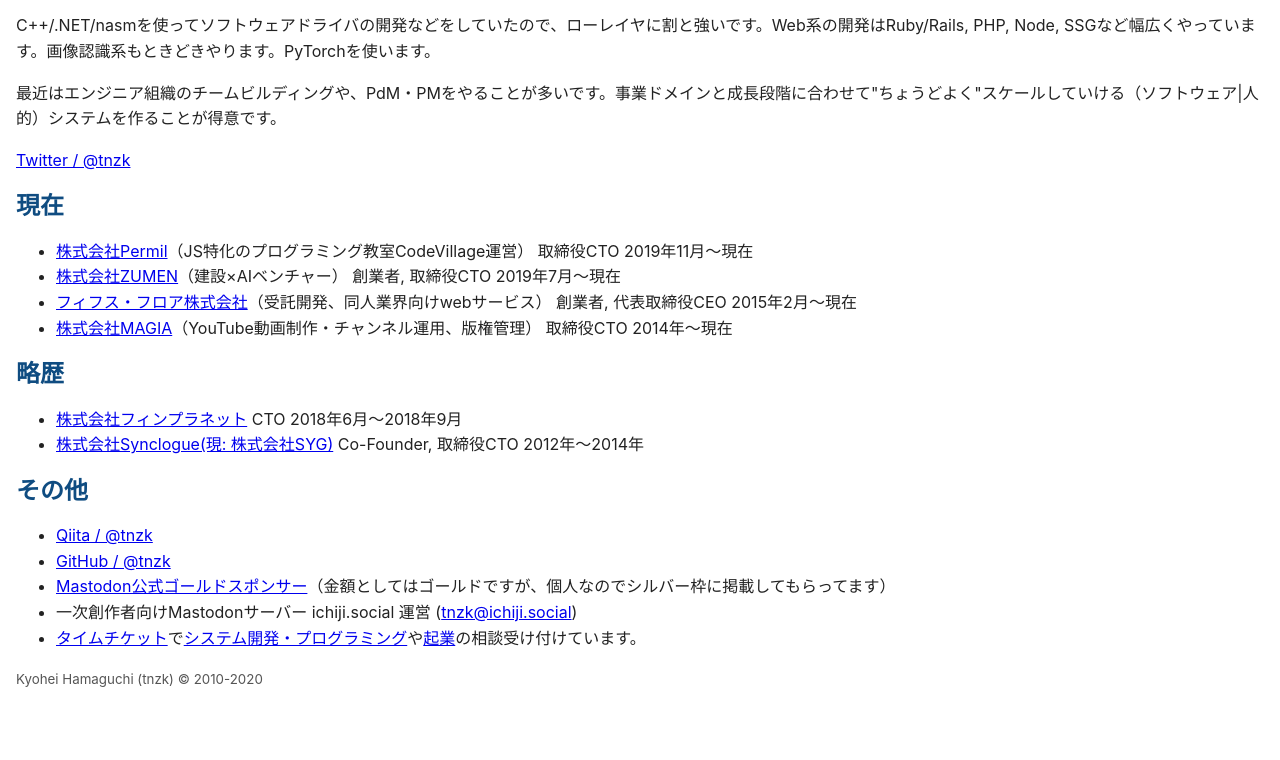
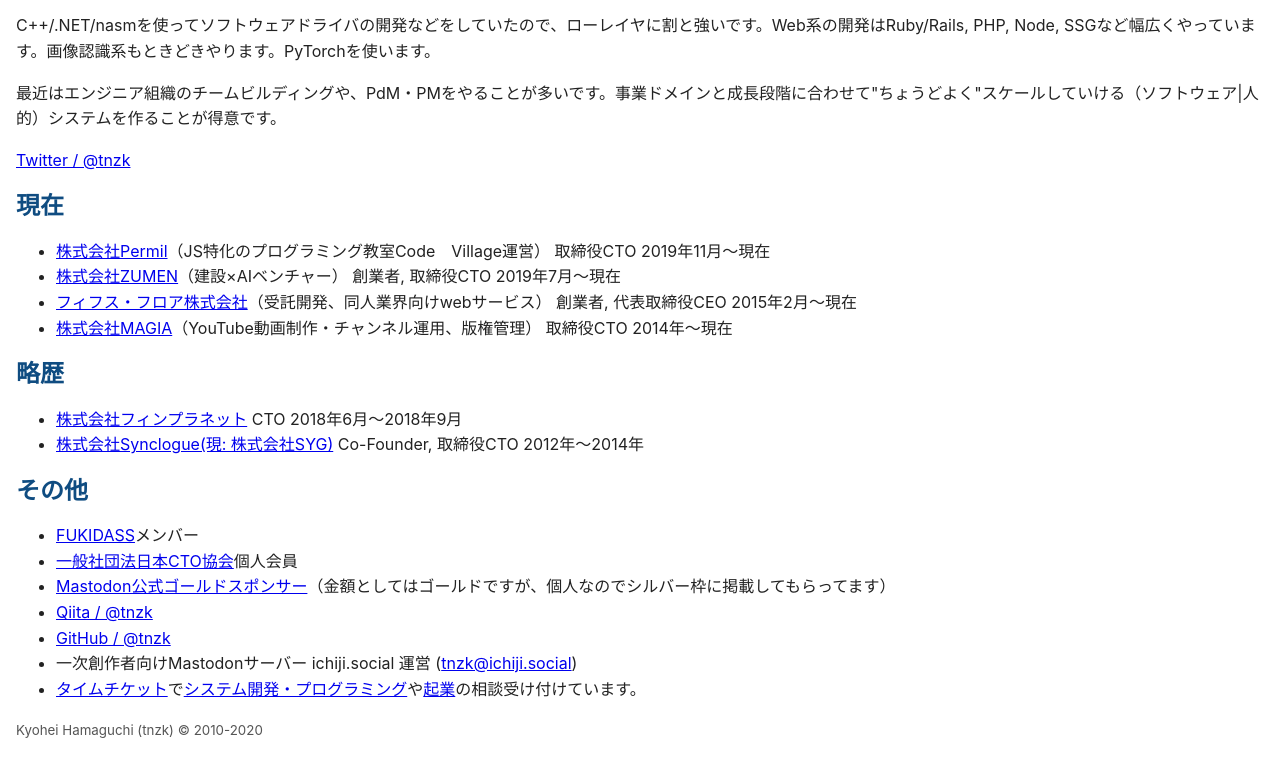
Before and after one commit to tnzk/tnzkorg, a plain HTML site: page index.html in a window 1280 px wide. Shown: the part 156-916 px from the top of the page. Before the commit the page ends 865 px from the top, so only its background shows below. Drawn offline with Linux system fonts and the light colour scheme.

Commit message:
Update index.html

```diff
--- a/index.html
+++ b/index.html
@@ -64,7 +64,7 @@
     <section>
       <h2>現在</h2>
       <ul>
-        <li><a href="http://permil.jp/">株式会社Permil</a>（JS特化のプログラミング教室CodeVillage運営） 取締役CTO 2019年11月〜現在</li>
+        <li><a href="http://permil.jp/">株式会社Permil</a>（JS特化のプログラミング教室Code　Village運営） 取締役CTO 2019年11月〜現在</li>
         <li><a href="https://www.zumen.co.jp">株式会社ZUMEN</a>（建設×AIベンチャー） 創業者, 取締役CTO 2019年7月〜現在</li>
         <li><a href="https://www.5thfloor.co.jp">フィフス・フロア株式会社</a>（受託開発、同人業界向けwebサービス） 創業者, 代表取締役CEO 2015年2月〜現在</li>
         <li><a href="http://magia.co.jp">株式会社MAGIA</a>（YouTube動画制作・チャンネル運用、版権管理） 取締役CTO 2014年〜現在</li>
@@ -80,9 +80,11 @@
     <section>
       <h2>その他</h2>
       <ul>
+        <li><a href="https://fukidass.com/">FUKIDASS</a>メンバー</li>
+        <li><a href="https://cto-a.org/">一般社団法日本CTO協会</a>個人会員</li>
+        <li><a href="https://joinmastodon.org/sponsors">Mastodon公式ゴールドスポンサー</a>（金額としてはゴールドですが、個人なのでシルバー枠に掲載してもらってます）</li>
         <li><a href="https://qiita.com/tnzk">Qiita / @tnzk</a></li>
         <li><a href="https://github.com/tnzk">GitHub / @tnzk</a></li>
-        <li><a href="https://joinmastodon.org/sponsors">Mastodon公式ゴールドスポンサー</a>（金額としてはゴールドですが、個人なのでシルバー枠に掲載してもらってます）</li>
         <li>一次創作者向けMastodonサーバー ichiji.social 運営 (<a rel="me" href="https://ichiji.social/@tnzk">tnzk@ichiji.social</a>)</li>
         <li><a href="https://www.timeticket.jp/tnzk">タイムチケット</a>で<a href="https://www.timeticket.jp/items/72454">システム開発・プログラミング</a>や<a href="https://www.timeticket.jp/items/72453">起業</a>の相談受け付けています。</li>
       </ul>
```
